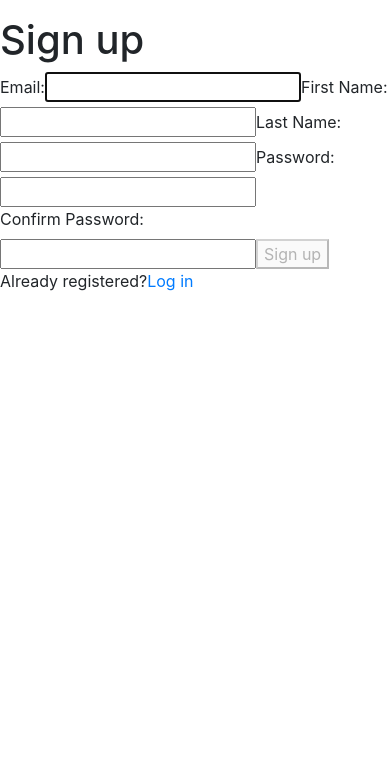
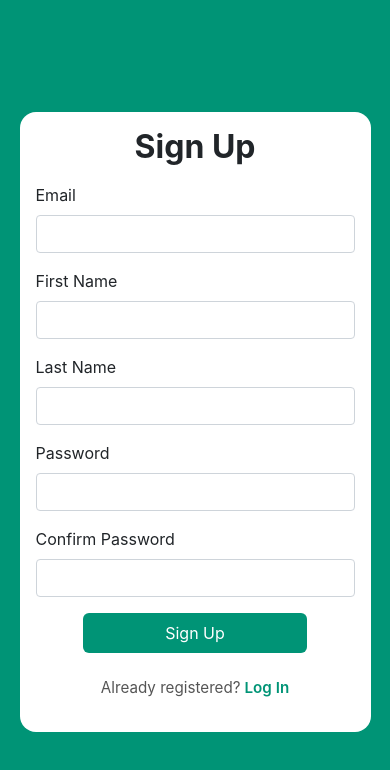
Before and after one commit to Jihro-Abendano/crud, a React (Create React App) app: page /signup in a window 390 px wide. Shown: the top 770 px of the page. Built offline with nearby package versions, Linux system fonts and the light colour scheme.

Commit message:
Refactor, Login and Signup design

```diff
--- a/src/modules/landing/Landing.js
+++ b/src/modules/landing/Landing.js
@@ -1,6 +1,5 @@
 import React from "react";
 import LandingLogIn from "./LandingLogin";
-import { Col, Row, Table } from "reactstrap";
 
 const Landing = () => {
   return (
--- a/src/modules/landing/LandingLogin.js
+++ b/src/modules/landing/LandingLogin.js
@@ -1,122 +1,62 @@
-import React, { useState, useRef, useEffect, useContext } from "react";
-import { Form, Input, Button } from "reactstrap";
+import React from "react";
 import styles from "./LandingLogin.module.scss";
-import axios from "../../api/axios";
-import Cookies from "universal-cookie";
-import { useNavigate, Link } from "react-router-dom";
+import { Form, Input, Label, Button, FormGroup } from "reactstrap";
+import { Link } from "react-router-dom";
+import useLogin from "./useLogin";
 
 const LandingLogin = () => {
-  const cookies = new Cookies();
-  const navigate = useNavigate();
-
-  const emailRef = useRef();
-  const errRef = useRef();
-
-  const [email, setEmail] = useState("");
-  const [password, setPassword] = useState("");
-  const [errMsg, setErrMsg] = useState("");
-
-  useEffect(() => {
-    emailRef.current.focus();
-  }, []);
-
-  useEffect(() => {
-    setErrMsg("");
-  }, [email, password]);
-
-  const handleSubmit = async (e) => {
-    e.preventDefault();
-
-    try {
-      const response = await axios.post(
-        "/auth/login",
-        JSON.stringify({ email: email, password: password }),
-        {
-          headers: { "Content-Type": "application/json" },
-          withCredentials: true,
-        }
-      );
-      console.log(JSON.stringify(response));
-      const token = response.data.data.token;
-
-      cookies.set("token", token, {
-        path: "/",
-        secure: true,
-        sameSite: "none",
-        maxAge: 3600,
-      });
-
-      cookies.set("firstName", response.data.data.firstName);
-      cookies.set("lastName", response.data.data.lastName);
-
-      navigate("/home");
-
-      setEmail("");
-      setPassword("");
-    } catch (err) {
-      if (!err?.response) {
-        errMsg("No Server Response");
-      } else if (err.response?.status === 400) {
-        setErrMsg("Missing Username or Pasword");
-      } else if (err.response?.status === 401) {
-        setErrMsg("Unauthorized");
-      } else {
-        setErrMsg("Login Failed");
-      }
-
-      errRef.current.focus();
-    }
-  };
+  const {
+    email,
+    password,
+    errMsg,
+    emailRef,
+    errRef,
+    setEmail,
+    setPassword,
+    handleSubmit,
+  } = useLogin();
 
   return (
     <section className={styles["login"]}>
       <div className={styles["login-container"]}>
+        {errMsg && (
           <p
             ref={errRef}
-          className={`${
-            errMsg
-              ? styles["login-container-error-msg"]
-              : styles["login-container-error-msg-offscreen"]
-          }`}
+            className={styles["login-container-error-msg"]}
             aria-live="assertive"
           >
             {errMsg}
           </p>
+        )}
+
         <h1 className={styles["login-container-title"]}>Login</h1>
-        <Form
-          onSubmit={handleSubmit}
-          className={styles["login-container-form"]}
-        >
-          <label
-            htmlFor="email"
-            className={styles["login-container-form-label"]}
-          >
-            Email:{" "}
-          </label>
+
+        <Form onSubmit={handleSubmit}>
+          <FormGroup>
+            <Label for="email">Email</Label>
             <Input
-            type="text"
+              type="email"
               id="email"
-            ref={emailRef}
-            autoComplete="off"
+              innerRef={emailRef}
+              value={email}
               onChange={(e) => setEmail(e.target.value)}
               required
-            className={styles["login-container-form-input"]}
+              autoComplete="off"
             />
+          </FormGroup>
 
-          <label
-            htmlFor="password"
-            className={styles["login-container-form-label"]}
-          >
-            Password:{" "}
-          </label>
+          <FormGroup>
+            <Label for="password">Password</Label>
             <Input
               type="password"
               id="password"
+              value={password}
               onChange={(e) => setPassword(e.target.value)}
               required
-            className={styles["login-container-form-input"]}
             />
-          <Button className={styles["login-container-form-button"]}>
+          </FormGroup>
+
+          <Button className={styles["login-container-button"]} type="submit">
             Log In
           </Button>
         </Form>
@@ -124,6 +64,7 @@ const LandingLogin = () => {
         <p className={styles["login-container-signup-text"]}>
           No Account?
           <Link to="/signup" className={styles["login-container-signup-link"]}>
+            {" "}
             Sign Up
           </Link>
         </p>
--- /dev/null
+++ b/src/modules/landing/useLogin.js
@@ -0,0 +1,81 @@
+// src/hooks/useLogin.js
+import { useState, useEffect, useRef } from "react";
+import axios from "../../api/axios";
+import Cookies from "universal-cookie";
+import { useNavigate } from "react-router-dom";
+
+const useLogin = () => {
+  const cookies = new Cookies();
+  const navigate = useNavigate();
+
+  const emailRef = useRef(null);
+  const errRef = useRef(null);
+
+  const [email, setEmail] = useState("");
+  const [password, setPassword] = useState("");
+  const [errMsg, setErrMsg] = useState("");
+
+  useEffect(() => {
+    emailRef.current?.focus();
+  }, []);
+
+  useEffect(() => {
+    setErrMsg("");
+  }, [email, password]);
+
+  const handleSubmit = async (e) => {
+    e.preventDefault();
+    try {
+      const response = await axios.post(
+        "/auth/login",
+        JSON.stringify({ email, password }),
+        {
+          headers: { "Content-Type": "application/json" },
+          withCredentials: true,
+        }
+      );
+
+      const { token, firstName, lastName } = response.data.data;
+
+      cookies.set("token", token, {
+        path: "/",
+        secure: true,
+        sameSite: "none",
+        maxAge: 3600,
+      });
+
+      cookies.set("firstName", firstName);
+      cookies.set("lastName", lastName);
+
+      navigate("/home");
+
+      setEmail("");
+      setPassword("");
+    } catch (err) {
+      if (!err?.response) {
+        setErrMsg("No Server Response");
+      } else if (err.response.status === 400) {
+        setErrMsg("Missing Email or Password");
+      } else if (err.response.status === 401) {
+        setErrMsg("Unauthorized");
+      } else {
+        setErrMsg("Login Failed");
+      }
+
+      errRef.current?.focus();
+    }
+  };
+
+  return {
+    email,
+    password,
+    errMsg,
+    emailRef,
+    errRef,
+    setEmail,
+    setPassword,
+    handleSubmit,
+  };
+};
+
+export default useLogin;
--- a/src/modules/signup/Signup.js
+++ b/src/modules/signup/Signup.js
@@ -1,178 +1,125 @@
-import { React, useState, useRef, useEffect } from "react";
+import React from "react";
 import styles from "./Signup.module.scss";
-import { Form, Input, Button } from "reactstrap";
-import axios from "../../api/axios";
-import { useNavigate } from "react-router-dom";
-
-const EMAIL_REGEX = /^[a-zA-Z0-9._%+-]+@[a-zA-Z0-9.-]+\.[a-zA-Z]{2,}$/;
-const PWD_REGEX = /^(?=.*[a-z])(?=.*[A-Z])(?=.*[0-9])(?=.*[!@#$%]).{8,24}$/;
+import { Form, FormGroup, Label, Input, Button } from "reactstrap";
+import { Link } from "react-router-dom";
+import useSignup from "./useSignup";
 
 const Signup = () => {
-  const emailRef = useRef();
-  const errRef = useRef();
+  const {
+    email,
+    firstName,
+    lastName,
+    pwd,
+    matchPwd,
+    validEmail,
+    validPwd,
+    validMatch,
+    emailRef,
+    errRef,
+    emailFocus,
+    pwdFocus,
+    matchFocus,
+    errMsg,
+    setEmail,
+    setFirstName,
+    setLastName,
+    setPwd,
+    setMatchPwd,
+    setEmailFocus,
+    setPwdFocus,
+    setMatchFocus,
+    handleSubmit,
+  } = useSignup();
 
-  const [email, setEmail] = useState("");
-  const [validEmail, setValidEmail] = useState(false);
-  const [emailFocus, setEmailFocus] = useState(false);
-
-  const [firstName, setFirstName] = useState("");
-  const [lastName, setLastName] = useState("");
-
-  const [pwd, setPwd] = useState("");
-  const [validPwd, setValidPwd] = useState(false);
-  const [pwdFocus, setPwdFocus] = useState(false);
-
-  const [matchPwd, setMatchPwd] = useState("");
-  const [validMatch, setValidMatch] = useState("");
-  const [matchFocus, setMatchFocus] = useState("");
-
-  const [errMsg, setErrMsg] = useState("");
-  const [success, setSuccess] = useState(false);
-
-  const navigate = useNavigate();
-
-  useEffect(() => {
-    emailRef.current.focus();
-  }, []);
-
-  useEffect(() => {
-    const result = EMAIL_REGEX.test(email);
-    console.log(result);
-    console.log(email);
-    setValidEmail(result);
-  }, [email]);
-
-  useEffect(() => {
-    const result = PWD_REGEX.test(pwd);
-    console.log(result);
-    console.log(pwd);
-    setValidPwd(result);
-    const match = pwd === matchPwd;
-    setValidMatch(match);
-  }, [pwd, matchPwd]);
-
-  useEffect(() => {
-    setErrMsg("");
-  }, [email, pwd, matchPwd]);
-
-  const handleSubmit = async (e) => {
-    e.preventDefault();
-
-    const v1 = EMAIL_REGEX.test(email);
-    const v2 = PWD_REGEX.test(pwd);
-    if (!v1 || !v2) {
-      setErrMsg("Invalid Entry");
-      return;
-    }
-
-    try {
-      const response = await axios.post(
-        "/user/signup",
-        JSON.stringify({
-          email: email,
-          password: pwd,
-          firstName: firstName,
-          lastName: lastName,
-        }),
-        {
-          headers: { "Content-Type": "application/json" },
-          withCredentials: true,
-        }
-      );
-
-      console.log(response.data);
-      console.log(response.accessToken);
-      console.log(JSON.stringify(response));
-      navigate("/");
-    } catch (err) {
-      if (!err?.response) {
-        setErrMsg("No Server Response");
-      } else {
-        console.error("Server Error:", err.response.data);
-        setErrMsg(err.response.data?.message || "Registration Failed");
-      }
-
-      errRef.current?.focus();
-    }
-  };
   return (
-    <>
-      <section>
+    <section className={styles["signup"]}>
+      <div className={styles["signup-container"]}>
         <p
           ref={errRef}
-          className={errMsg ? "errmsg" : "offscreen"}
+          className={
+            errMsg
+              ? styles["signup-container-error-msg"]
+              : styles["signup-container-error-msg-offscreen"]
+          }
           aria-live="assertive"
         >
           {errMsg}
         </p>
-        <h1>Sign up</h1>
-        <form onSubmit={handleSubmit}>
-          <label htmlFor="email">Email: </label>
 
-          <input
+        <h1 className={styles["signup-container-title"]}>Sign Up</h1>
+
+        <Form onSubmit={handleSubmit}>
+          <FormGroup>
+            <Label for="email">Email</Label>
+            <Input
               type="text"
               id="email"
               ref={emailRef}
               autoComplete="off"
               onChange={(e) => setEmail(e.target.value)}
               aria-invalid={validEmail ? "false" : "true"}
-            aria-describedby="emailnote"
               onFocus={() => setEmailFocus(true)}
               onBlur={() => setEmailFocus(false)}
             />
+          </FormGroup>
 
-          <label htmlFor="firstName">First Name: </label>
-          <input
+          <FormGroup>
+            <Label for="firstName">First Name</Label>
+            <Input
               type="text"
               id="firstName"
+              value={firstName}
               onChange={(e) => setFirstName(e.target.value)}
             />
+          </FormGroup>
 
-          <label htmlFor="lastName">Last Name: </label>
-          <input
+          <FormGroup>
+            <Label for="lastName">Last Name</Label>
+            <Input
               type="text"
               id="lastName"
+              value={lastName}
               onChange={(e) => setLastName(e.target.value)}
             />
+          </FormGroup>
 
-          <label htmlFor="password">Password: </label>
-
-          <input
+          <FormGroup>
+            <Label for="password">Password</Label>
+            <Input
               type="password"
               id="password"
               onChange={(e) => setPwd(e.target.value)}
               required
               aria-invalid={validPwd ? "false" : "true"}
-            aria-describedby="pwdnote"
               onFocus={() => setPwdFocus(true)}
               onBlur={() => setPwdFocus(false)}
             />
+          </FormGroup>
 
-          <label htmlFor="confirm_pwd">Confirm Password: </label>
-          <input
+          <FormGroup>
+            <Label for="confirm_pwd">Confirm Password</Label>
+            <Input
               type="password"
               id="confirm_pwd"
               onChange={(e) => setMatchPwd(e.target.value)}
               required
               aria-invalid={validMatch ? "false" : "true"}
-            aria-describedby="confirmnote"
               onFocus={() => setMatchFocus(true)}
               onBlur={() => setMatchFocus(false)}
             />
+          </FormGroup>
 
-          <button
-            disabled={!validEmail || !validPwd || !validMatch ? true : false}
-          >
-            Sign up
-          </button>
-        </form>
+          <Button className={styles["signup-container-button"]}>Sign Up</Button>
+        </Form>
 
-        <p>
+        <p className={styles["signup-container-login-text"]}>
           Already registered?
-          <a href="#">Log in</a>
+          <Link to="/" className={styles["signup-container-login-link"]}>
+            Log In
+          </Link>
         </p>
+      </div>
     </section>
-    </>
   );
 };
 
--- a/src/modules/signup/Signup.module.scss
+++ b/src/modules/signup/Signup.module.scss
@@ -1,24 +1,79 @@
-// .signup {
-//   height: 100vh;
-//   display: flex;
-//   justify-content: center;
-//   align-items: center;
-//   background-color: #0066ff;
-//   margin: 4rem;
+.signup {
+  background-color: #009476;
+  height: 100vh;
+  width: 100vw;
+  display: flex;
+  align-items: center;
+  justify-content: center;
 
-//   &-container {
-//     display: flex;
-//     background-color: white;
-//     justify-content: center;
-//     align-items: center;
-//     width: 500px;
+  &-container {
+    background-color: white;
+    padding: 2rem;
+    border-radius: 1rem;
+    width: 100%;
+    max-width: 400px;
 
-//     &-form {
-//       width: 100%;
-//       display: flex;
-//       flex-direction: column;
-//       padding: 2rem;
-//       gap: 2rem;
-//     }
-//   }
-// }
+    &-error-msg {
+      color: #dc3545;
+      background-color: #f8d7da;
+      border: 1px solid #f5c2c7;
+      padding: 0.75rem 1rem;
+      margin-bottom: 1rem;
+      border-radius: 0.375rem;
+      font-size: 0.9rem;
+      text-align: center;
+      transition: opacity 0.3s ease-in-out;
+    }
+
+    &-error-msg-offscreen {
+      position: absolute;
+      left: -9999px;
+    }
+
+    &-title {
+      text-align: center;
+      margin-bottom: 1rem;
+      font-size: 2rem;
+      font-weight: bold;
+    }
+
+    .signup-container-button {
+      background-color: #009476;
+      color: white;
+      display: block;
+      margin: 1rem auto;
+      padding: 0.5rem 1.5rem;
+      border: none;
+      width: 70%;
+      border-radius: 0.375rem;
+      transition: background-color 0.3s ease;
+    }
+
+    &-login-text {
+      text-align: center;
+      margin-top: 1.5rem;
+      font-size: 0.95rem;
+      color: #555;
+    }
+
+    &-login-link {
+      margin-left: 0.25rem;
+      color: #009476;
+      font-weight: 600;
+      text-decoration: none;
+      transition: color 0.2s ease;
+
+      &:hover {
+        color: #007b63;
+        text-decoration: underline;
+      }
+    }
+  }
+}
+
+@media (max-width: 480px) {
+  .signup-container {
+    padding: 1rem;
+    max-width: 90%;
+  }
+}
--- a/src/modules/signup/useSignup.js
+++ b/src/modules/signup/useSignup.js
@@ -0,0 +1,112 @@
+import { useState, useRef, useEffect } from "react";
+import { useNavigate } from "react-router-dom";
+import axios from "../../api/axios";
+
+const EMAIL_REGEX = /^[a-zA-Z0-9._%+-]+@[a-zA-Z0-9.-]+\.[a-zA-Z]{2,}$/;
+const PWD_REGEX = /^(?=.*[a-z])(?=.*[A-Z])(?=.*[0-9])(?=.*[!@#$%]).{8,24}$/;
+
+const useSignup = () => {
+  const emailRef = useRef();
+  const errRef = useRef();
+
+  const [email, setEmail] = useState("");
+  const [validEmail, setValidEmail] = useState(false);
+  const [emailFocus, setEmailFocus] = useState(false);
+
+  const [firstName, setFirstName] = useState("");
+  const [lastName, setLastName] = useState("");
+
+  const [pwd, setPwd] = useState("");
+  const [validPwd, setValidPwd] = useState(false);
+  const [pwdFocus, setPwdFocus] = useState(false);
+
+  const [matchPwd, setMatchPwd] = useState("");
+  const [validMatch, setValidMatch] = useState(false);
+  const [matchFocus, setMatchFocus] = useState(false);
+
+  const [errMsg, setErrMsg] = useState("");
+
+  const navigate = useNavigate();
+
+  useEffect(() => {
+    emailRef.current.focus();
+  }, []);
+
+  useEffect(() => {
+    setValidEmail(EMAIL_REGEX.test(email));
+  }, [email]);
+
+  useEffect(() => {
+    setValidPwd(PWD_REGEX.test(pwd));
+    setValidMatch(pwd === matchPwd);
+  }, [pwd, matchPwd]);
+
+  useEffect(() => {
+    setErrMsg("");
+  }, [email, pwd, matchPwd]);
+
+  const handleSubmit = async (e) => {
+    e.preventDefault();
+
+    const v1 = EMAIL_REGEX.test(email);
+    const v2 = PWD_REGEX.test(pwd);
+    if (!v1 || !v2) {
+      setErrMsg("Invalid Entry");
+      return;
+    }
+
+    try {
+      await axios.post(
+        "/user/signup",
+        JSON.stringify({
+          email,
+          password: pwd,
+          firstName,
+          lastName,
+        }),
+        {
+          headers: { "Content-Type": "application/json" },
+          withCredentials: true,
+        }
+      );
+
+      navigate("/");
+    } catch (err) {
+      if (!err?.response) {
+        setErrMsg("No Server Response");
+      } else {
+        setErrMsg(err.response.data?.message || "Registration Failed");
+      }
+
+      errRef.current?.focus();
+    }
+  };
+
+  return {
+    email,
+    firstName,
+    lastName,
+    pwd,
+    matchPwd,
+    validEmail,
+    validPwd,
+    validMatch,
+    emailRef,
+    errRef,
+    emailFocus,
+    pwdFocus,
+    matchFocus,
+    errMsg,
+    setEmail,
+    setFirstName,
+    setLastName,
+    setPwd,
+    setMatchPwd,
+    setEmailFocus,
+    setPwdFocus,
+    setMatchFocus,
+    handleSubmit,
+  };
+};
+
+export default useSignup;
```
Also changed, not shown: src/modules/landing/LandingLogin.module.scss (+48 -1 lines), 1 other file (tests, documents, lock files or other folders). Lines whose indentation alone changed are shown as unchanged.
